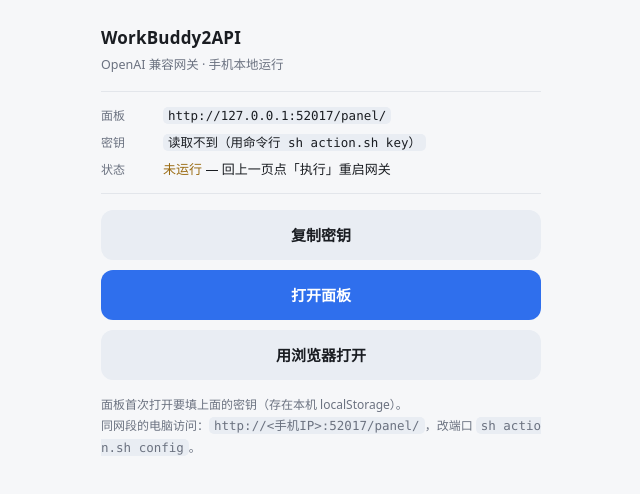
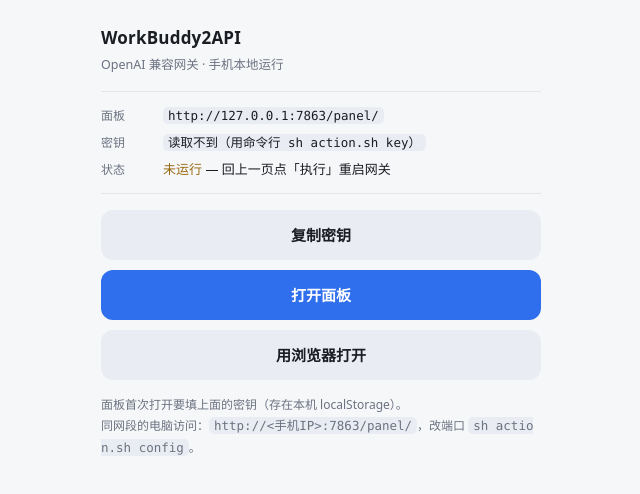
Before and after one commit to huxc573/workbuddy2api-panel-magisk, a plain HTML site: page src/webroot/index.html in a window 1280 px wide. Shown: the full height of the page, 319-959 px from the left. Drawn offline with Linux system fonts and the light colour scheme.

Commit message:
fix: 端口优先级回到上游官方 7863，52017 降为可切换项
默认值跟上游文档/面板保持一致，少一层解释成本；52017（与 NAS 上那套
wb2a 同端口）作为安装时的第二选项，老用户照旧选它。
lib.sh 常量、customize.sh 四处兜底、webroot 兜底值、README/CHANGELOG 同步。

```diff
--- a/src/webroot/index.html
+++ b/src/webroot/index.html
@@ -65,7 +65,7 @@
     } catch (e) { return null; }
   }
 
-  var PORT = 52017;
+  var PORT = 7863;
   var raw = sh('cat /data/adb/wb2a/port');
   var n = raw ? raw.replace(/[^0-9]/g, '').slice(0, 5) : '';
   if (n && +n >= 1024 && +n <= 65535) { PORT = +n; }
```
Also changed, not shown: 5 other files.
